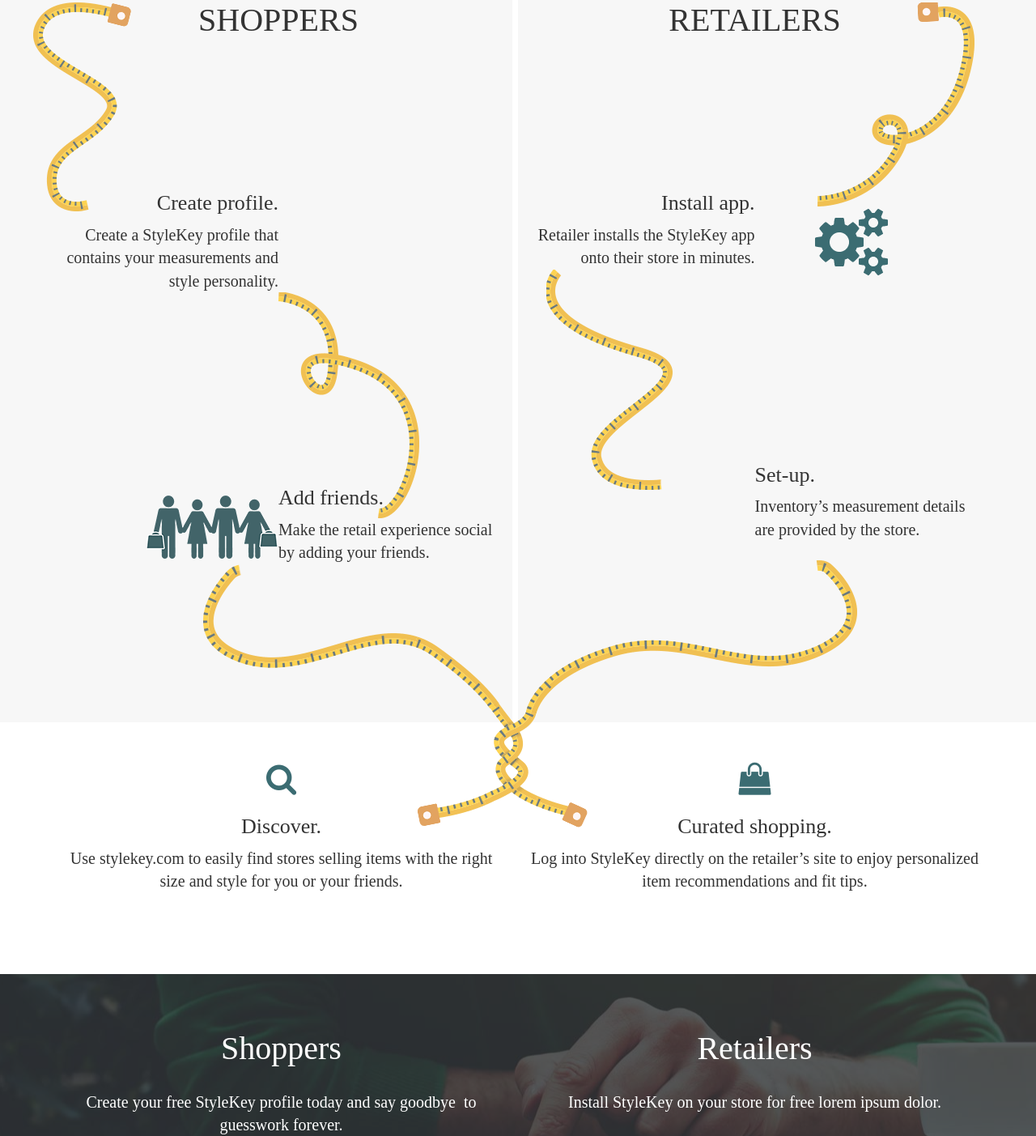
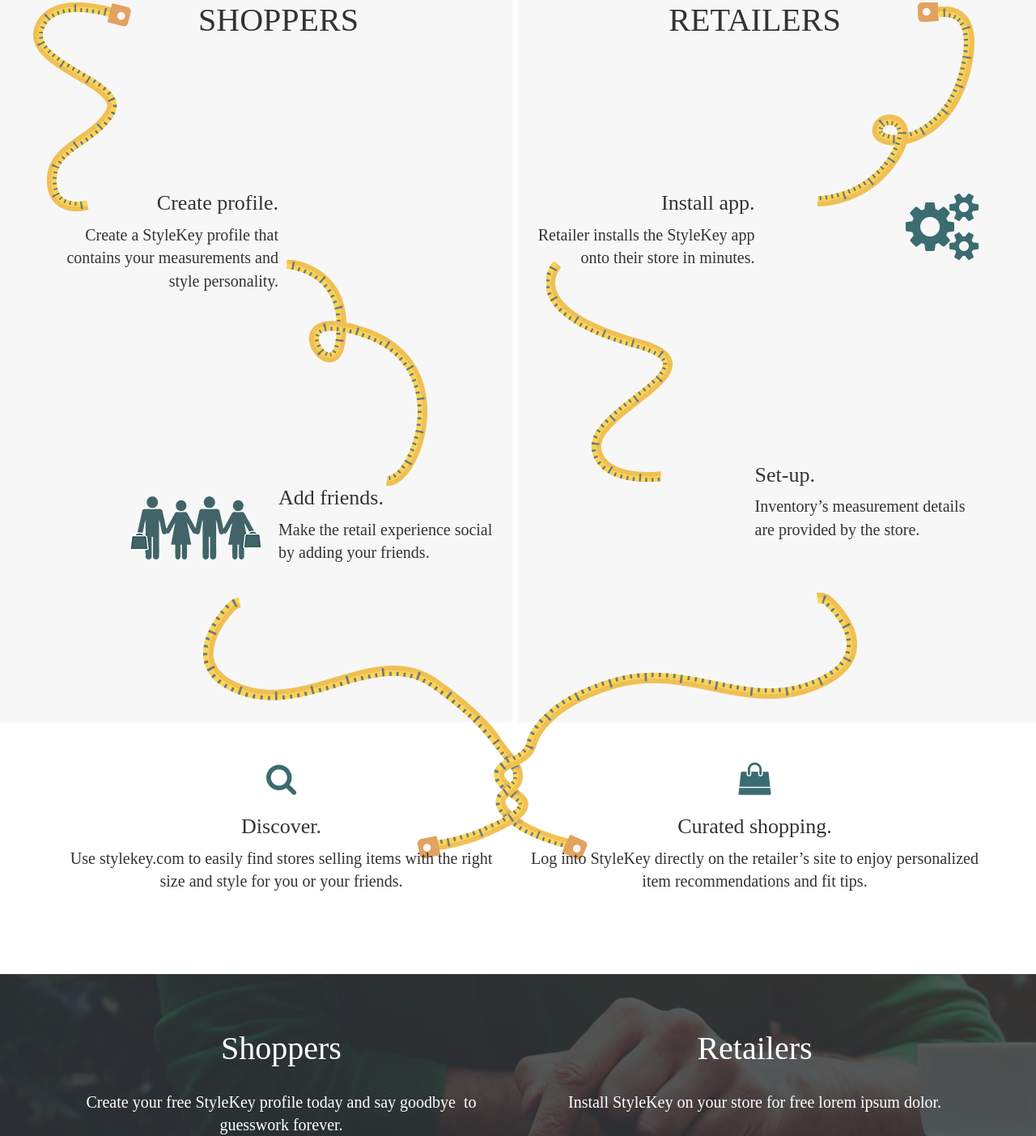
Before and after one commit to Danko-M/threePages, a website: page how-it-works.html in a window 1280 px wide. Shown: the part 735-2138 px from the top of the page at 81% size. Drawn offline with nearby package versions, Linux system fonts and the light colour scheme; a web font is replaced by a local one.

Commit message:
adjustments for tablet screens

```diff
--- a/css/style.css
+++ b/css/style.css
@@ -691,28 +691,32 @@
   left: 100%;
 	width: 175px;
 	height: 285px;
+  margin-top: -40px;
+  margin-left: 10px;
 	background-position: -342px -130px;
 }
 .sec-01-howitworks .box-02:after {
-	top: 20px;
-  left: -165px;
+	bottom: 15px;
+	left: -165px;
 	width: 165px;
 	height: 80px;
+	margin-left: -20px;
 	background-position: -245px -35px;
 }
 .sec-01-howitworks .box-03:before {
-  top: 100%;
-  left: 20px;
+	top: 100%;
+	left: 20px;
 	width: 160px;
 	height: 275px;
+	margin-top: -10px;
 	background-position: -525px -129px;
 }
 .sec-01-howitworks .box-03:after {
-	top: 20px;
-  right: -165px;
+	bottom: 10px;
+	right: -100%;
 	width: 92px;
 	height: 85px;
-	background-position: -154px -30px;
+	background-position: -154px -30px
 }
 .rounded-num {
 	width: 71px;
@@ -741,7 +745,7 @@
 	}
 	.h3-shoppers {
 		padding-left: 30px;
-		margin-bottom: 230px;
+		margin-bottom: 200px;
 	}
 	.h3-retailers {
 		margin-bottom: 230px;
@@ -805,13 +809,13 @@
 .sec-02-howitworks .container:before {
 	position: absolute;
 	left: 50%;
-  top: -200px;
+	top: -160px;
 	width: 750px;
 	height: 340px;
-	margin-left: -390px;
+	margin-left: -325px;
 	background: url(../img/sprites.png) no-repeat;
 	background-position: 0 -375px;
-	background-size: 100%;
+	background-size: 90%;
 }
 @media only screen and (min-width: 992px) {
 	.sec-02-howitworks .container:before {
```
